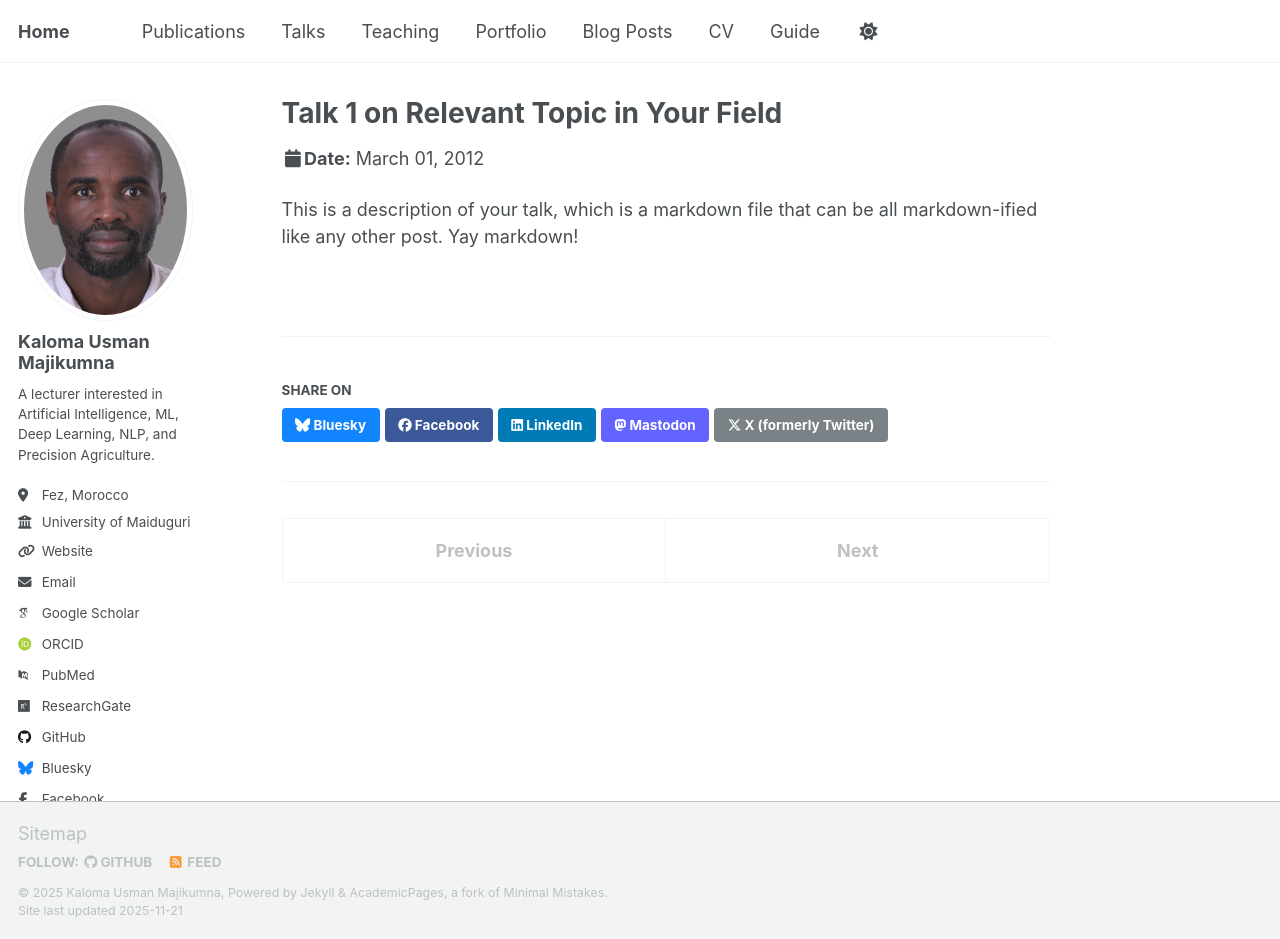
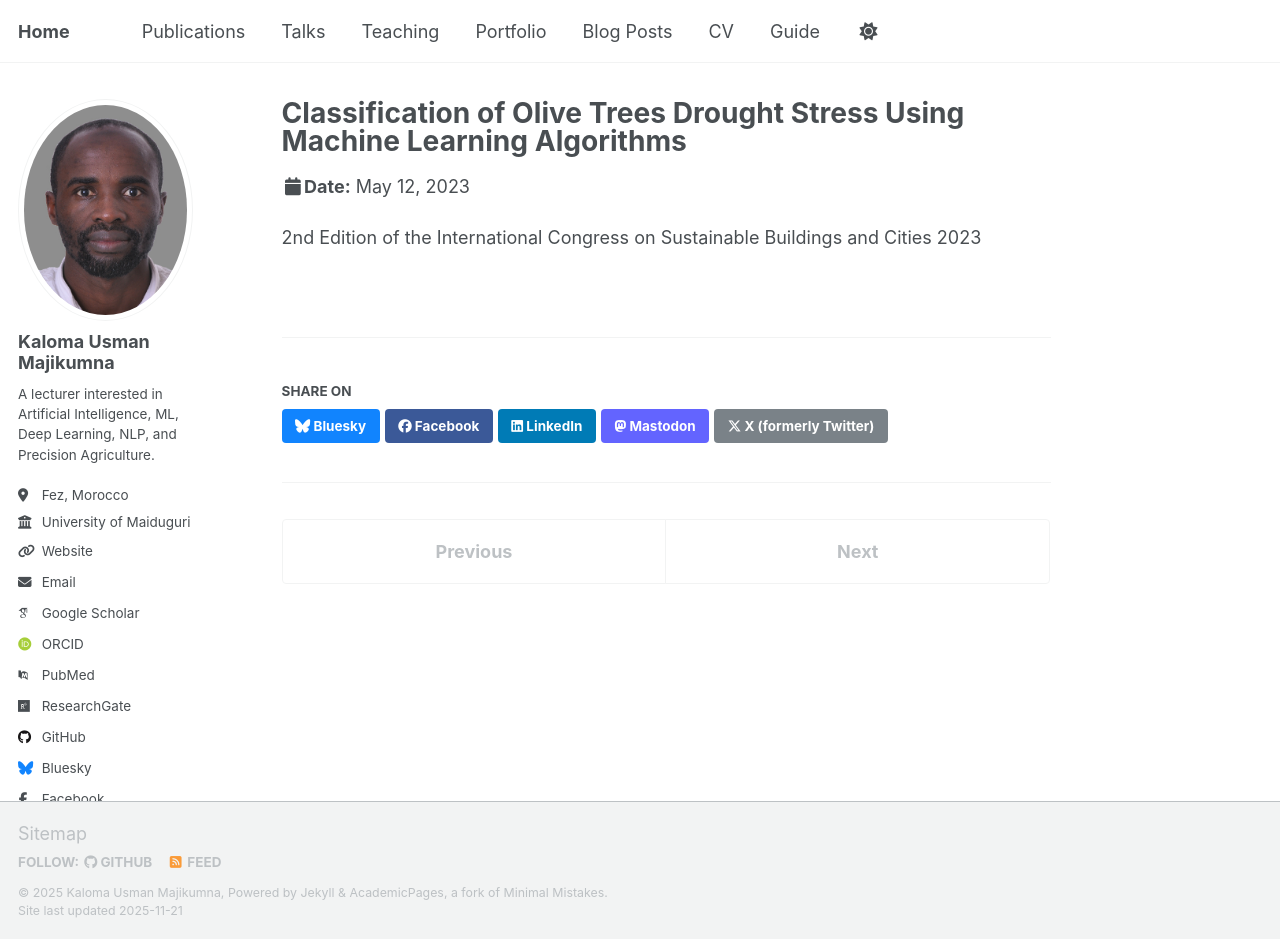
Before and after one commit to kalomausman/kalomausman.github.io, a Jekyll site: the page built from _talks/2012-03-01-talk-1.md, in a window 1280 px wide and 939 px high. Built offline with Jekyll 4.4.1, drawn with Linux system fonts in a browser that asks for light colours; some web fonts are replaced; a script that is not in the unit is left out.

Commit message:
Revise talk information for machine learning presentation
Updated talk details including title, venue, date, and location.

```diff
--- a/_talks/2012-03-01-talk-1.md
+++ b/_talks/2012-03-01-talk-1.md
@@ -1,11 +1,11 @@
 ---
-title: "Talk 1 on Relevant Topic in Your Field"
+title: "Classification of Olive Trees Drought Stress Using Machine Learning Algorithms"
 collection: talks
 type: "Talk"
 permalink: /talks/2012-03-01-talk-1
-venue: "UC San Francisco, Department of Testing"
-date: 2012-03-01
-location: "San Francisco, CA, USA"
+venue: "Sidi Mohamed Ben Abdellah University, USMBA"
+date: 2023-05-12
+location: "Fes, Morocco"
 ---
 
-This is a description of your talk, which is a markdown file that can be all markdown-ified like any other post. Yay markdown!
+2nd Edition of the International Congress on Sustainable Buildings and Cities 2023
```
